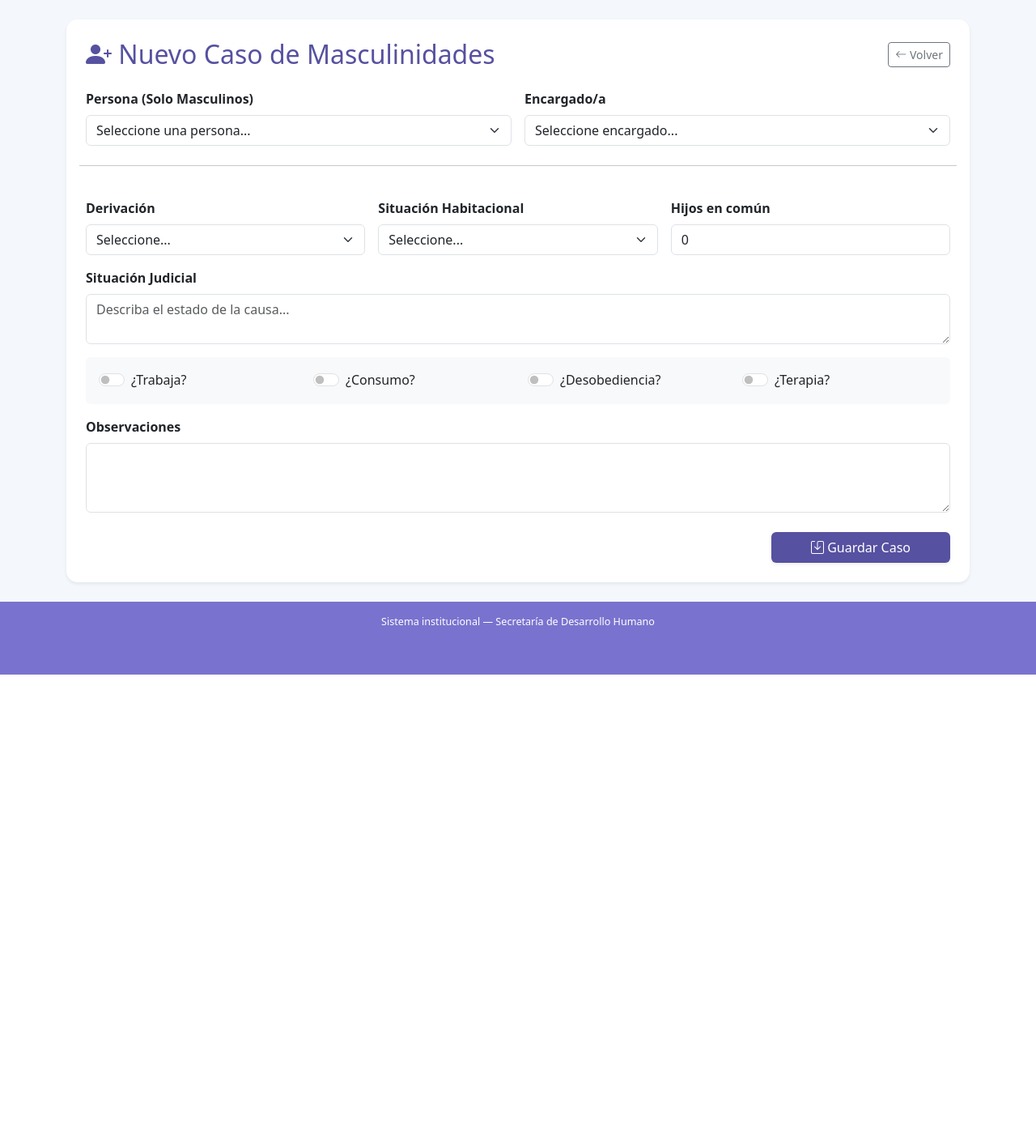
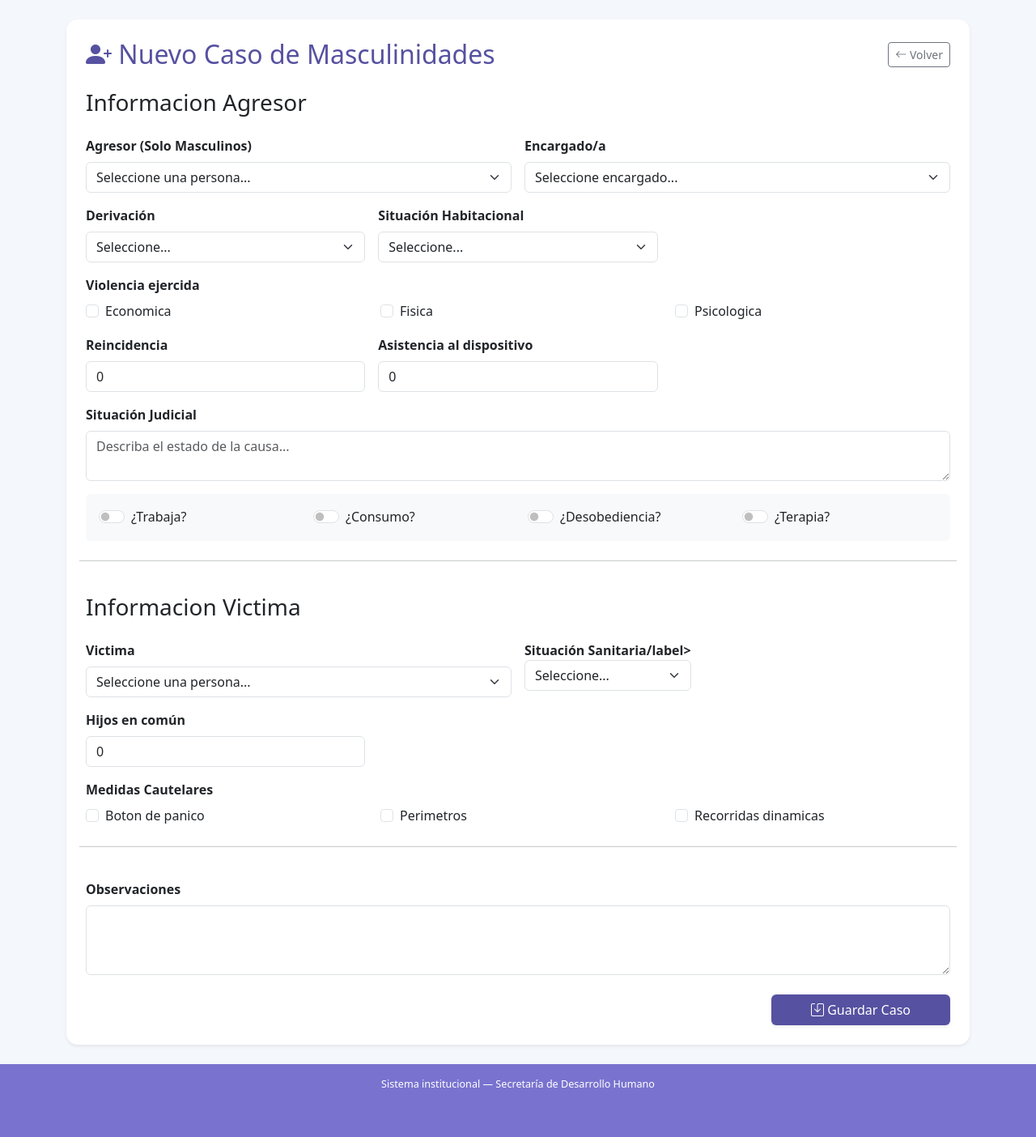
Before and after one commit to JuanseCian/direccion-genero, a Laravel app: page /masculinidades/create in a window 1280 px wide. Shown: the part 110-1514 px from the top of the page at 81% size. Before the commit the page ends 943 px from the top, so only its background shows below. Run offline with Laravel 10, Linux system fonts and the light colour scheme; a user stored in the database is signed in; data comes from the database, SQL or seed files in the repository.

Commit message:
masculinidades

```diff
--- a/app/Http/Controllers/frontend/MasculinidadesCasoController.php
+++ b/app/Http/Controllers/frontend/MasculinidadesCasoController.php
@@ -5,7 +5,7 @@ namespace App\Http\Controllers\frontend;
 use App\Http\Controllers\Controller;
 use Illuminate\Http\Request;
 use Illuminate\Validation\Rule;
-use App\Models\{Persona, MasculinidadesCaso, Encargado};
+use App\Models\{Persona, MasculinidadesCaso, Encargado,MasculinidadesDerivacion,SituacionSanitaria,SituacionHabitacional,NivelEstudio,EspacioGrupal,MedidaCautelar,TipoViolencia};
 
 
 class MasculinidadesCasoController extends Controller
@@ -25,41 +25,88 @@ class MasculinidadesCasoController extends Controller
 
     public function create()
 {
-        $personas = \App\Models\Persona::where('sexo', 'Masculino')->get();
+    // Traemos solo Masculino y Femenino en una sola consulta
+    $personas = Persona::select('id','apellido','nombre','dni','sexo')
+        ->whereIn('sexo', ['Masculino','Femenino'])
+        ->orderBy('apellido')
+        ->get();
 
-        $derivaciones = \DB::table('masculinidades_derivaciones')->get();
-        $situacionesHabitacionales = \DB::table('situaciones_habitacionales')->get();
-        $nivelesEstudio = \DB::table('niveles_estudio')->get();
-        $espaciosGrupales = \DB::table('espacios_grupales')->get();
+    // Filtramos en colección (no hace nueva consulta)
+    $agresores = $personas->where('sexo', 'Masculino');
+    $victimas = $personas->where('sexo', 'Femenino');
 
-        $encargados = \App\Models\Encargado::whereHas('areas', function($q){
+    $derivaciones = MasculinidadesDerivacion::orderBy('nombre')->get();
+    $situacionesHabitacionales = SituacionHabitacional::orderBy('nombre')->get();
+    $nivelesEstudio = NivelEstudio::orderBy('nombre')->get();
+    $espaciosGrupales = EspacioGrupal::orderBy('nombre')->get();
+    $medidasCautelares = MedidaCautelar::orderBy('nombre')->get();
+    $tipoViolencia=TipoViolencia::orderBy('nombre')->get() ;
+    $situacionSanitaria=SituacionSanitaria::orderBy('nombre')->get();
+
+    $encargados = Encargado::whereHas('areas', function($q){
         $q->where('areas.id', 4);
-        })->get();
+    })->orderBy('apellido')->get();
 
     return view('frontend.areas.masculinidades.create', compact(
-            'personas',
+        'agresores',
+        'victimas',
         'derivaciones',
         'situacionesHabitacionales',
+        'situacionSanitaria',
         'nivelesEstudio',
         'espaciosGrupales',
-            'encargados'
+        'encargados',
+        'medidasCautelares',
+        'tipoViolencia'
     ));
 }
 
    public function store(Request $request)
 {
-        $request->validate([
-            'persona_id' => [
-                'required',
-                Rule::exists('personas', 'id')->where(function ($query) {
-                    $query->where('sexo', 'Masculino');
-                }),
-            ],
-            'derivacion_id' => 'required',
+    $validated = $request->validate([
+        'persona_id' => 'required|exists:personas,id',
+        'victima_id' => 'required|exists:personas,id|different:persona_id',
+
+        'derivacion_id' => 'required|exists:masculinidades_derivaciones,id',
+        'situacion_habitacional_id' => 'nullable|exists:situaciones_habitacionales,id',
+        'situacion_sanitaria_id'=> 'nullable|exists:situaciones_sanitarias,id',
+        'encargado_id' => 'nullable|exists:encargados,id',
+
+        'reincidencia' => 'nullable|integer|min:0',
+        'asistencia_dispositivo' => 'nullable|integer|min:0',
+        'hijos_en_comun' => 'nullable|integer|min:0',
+
+        'situacion_judicial' => 'nullable|string',
+        'observaciones' => 'nullable|string',
+
+        'trabaja' => 'nullable|boolean',
+        'consumo' => 'nullable|boolean',
+        'desobediencia' => 'nullable|boolean',
+        'terapia' => 'nullable|boolean',
+
+        'medida_id' => 'required|array',
+        'medida_id.*' => 'exists:medidas_cautelares,id',
+
+        'tipo_violencia_id' => 'required|array',
+        'tipo_violencia_id.*' => 'exists:tipos_violencia,id',
     ]);
 
-            MasculinidadesCaso::create($request->all());
-            return redirect()->route('masculinidades.index')->with('success', 'Legajo creado correctamente');
+    // Manejo de checkboxes
+    $validated['trabaja'] = $request->has('trabaja');
+    $validated['consumo'] = $request->has('consumo');
+    $validated['desobediencia'] = $request->has('desobediencia');
+    $validated['terapia'] = $request->has('terapia');
+
+    // 1️⃣ Crear caso
+    $caso = MasculinidadesCaso::create($validated);
+
+    // 2️⃣ Guardar relaciones many-to-many
+    $caso->medidas()->attach($request->medida_id);
+    $caso->tiposViolencia()->attach($request->tipo_violencia_id);
+
+    return redirect()
+        ->route('masculinidades.index')
+        ->with('success', 'Caso registrado correctamente.');
 }
 
         public function edit($id)
--- /dev/null
+++ b/app/Models/MasculinidadesDerivacion.php
@@ -0,0 +1,12 @@
+<?php
+
+namespace App\Models;
+
+use Illuminate\Database\Eloquent\Factories\HasFactory;
+use Illuminate\Database\Eloquent\Model;
+
+class MasculinidadesDerivacion extends Model
+{
+    use HasFactory;
+    protected $table = 'masculinidades_derivaciones';
+}
--- a/resources/views/frontend/areas/masculinidades/create.blade.php
+++ b/resources/views/frontend/areas/masculinidades/create.blade.php
@@ -19,12 +19,13 @@
 
         <div class="row g-3">
             {{-- DATOS FILTRADOS POR SEXO MASCULINO --}}
+            <h3>Informacion Agresor</h3>
             <div class="col-md-6">
-                <label class="form-label fw-bold">Persona (Solo Masculinos)</label>
+                <label class="form-label fw-bold">Agresor (Solo Masculinos)</label>
                 <select name="persona_id" class="form-select @error('persona_id') is-invalid @enderror" required>
                     <option value="">Seleccione una persona...</option>
-                    @foreach($personas as $persona)
-                        <option value="{{ $persona->id }}">{{ $persona->apellido }}, {{ $persona->nombre }} ({{ $persona->dni }})</option>
+                    @foreach($agresores as $agresor)
+                        <option value="{{ $agresor->id }}">{{ $agresor->apellido }}, {{ $agresor->nombre }} ({{ $agresor->dni }})</option>
                     @endforeach
                 </select>
                 @error('persona_id') <div class="invalid-feedback">{{ $message }}</div> @enderror
@@ -39,10 +40,6 @@
                     @endforeach
                 </select>
             </div>
-
-            <hr class="my-4">
-
-            {{-- CAMPOS ESPECÍFICOS DEL SQL --}}
             <div class="col-md-4">
                 <label class="form-label fw-bold">Derivación</label>
                 <select name="derivacion_id" class="form-select" required>
@@ -62,11 +59,38 @@
                     @endforeach
                 </select>
             </div>
+            <div class="col-md-12">
+                <label class="form-label fw-bold">Violencia ejercida</label>
 
+                <div class="row">
+                    @foreach($tipoViolencia as $tipo)
+                        <div class="col-md-4">
+                            <div class="form-check">
+                                <input
+                                    class="form-check-input"
+                                    type="checkbox"
+                                    name="tipo_violencia_id[]"
+                                    value="{{ $tipo->id }}"
+                                    id="violencia{{ $tipo->id }}"
+                                >
+                                <label class="form-check-label" for="violencia{{ $tipo->id }}">
+                                    {{ $tipo->nombre }}
+                                </label>
+                            </div>
+                        </div>
+                    @endforeach
+                </div>
+            </div>
             <div class="col-md-4">
-                <label class="form-label fw-bold">Hijos en común</label>
-                <input type="number" name="hijos_en_comun" class="form-control" value="0">
+                <label class="form-label fw-bold">Reincidencia</label>
+                <input type="number" name="reincidencia" class="form-control" value="0">
             </div>
+
+             <div class="col-md-4">
+                <label class="form-label fw-bold">Asistencia al dispositivo</label>
+                <input type="number" name="asistencia_dispositivo" class="form-control" value="0">
+            </div>
+
 
             <div class="col-md-12">
                 <label class="form-label fw-bold">Situación Judicial</label>
@@ -105,6 +129,63 @@
                 </div>
             </div>
 
+            <hr class="my-4">
+            <h3>Informacion Victima</h3>
+            <div class="col-md-6">
+                <label class="form-label fw-bold">Victima</label>
+                <select name="victima_id" class="form-select @error('victima_id') is-invalid @enderror" required>
+                    <option value="">Seleccione una persona...</option>
+                    @foreach($victimas as $victima)
+                        <option value="{{ $victima->id }}">{{ $victima->apellido }}, {{ $victima->nombre }} ({{ $victima->dni }})</option>
+                    @endforeach
+                </select>
+                @error('persona_id') <div class="invalid-feedback">{{ $message }}</div> @enderror
+            </div>
+            <div class="col-md-4">
+                <label class="form-label fw-bold">Situación Sanitaria/label>
+                <select name="situacion_sanitaria_id" class="form-select">
+                    <option value="">Seleccione...</option>
+                    @foreach($situacionSanitaria as $situacionSanitaria)
+                        <option value="{{ $situacionSanitaria->id }}">{{ $situacionSanitaria->nombre}}</option>
+                    @endforeach
+                </select>
+            </div>
+
+
+            <div class="col-md-4">
+                <label class="form-label fw-bold">Hijos en común</label>
+                <input type="number" name="hijos_en_comun" class="form-control" value="0">
+            </div>
+
+             <div class="col-md-12">
+                <label class="form-label fw-bold">Medidas Cautelares</label>
+
+                <div class="row">
+                    @foreach($medidasCautelares as $medida)
+                        <div class="col-md-4">
+                            <div class="form-check">
+                                <input
+                                    class="form-check-input"
+                                    type="checkbox"
+                                    name="medida_id[]"
+                                    value="{{ $medida->id }}"
+                                    id="medida{{ $medida->id }}"
+                                >
+                                <label class="form-check-label" for="medida{{ $medida->id }}">
+                                    {{ $medida->nombre }}
+                                </label>
+                            </div>
+                        </div>
+                    @endforeach
+                </div>
+            </div>
+
+
+
+            <hr class="my-4">
+            {{-- CAMPOS ESPECÍFICOS DEL SQL --}}
+
+
             <div class="col-md-12">
                 <label class="form-label fw-bold">Observaciones</label>
                 <textarea name="observaciones" class="form-control" rows="3"></textarea>
```
Also changed, not shown: app/Models/MasculinidadesCaso.php (+45 -6 lines). Lines whose indentation alone changed are shown as unchanged.
